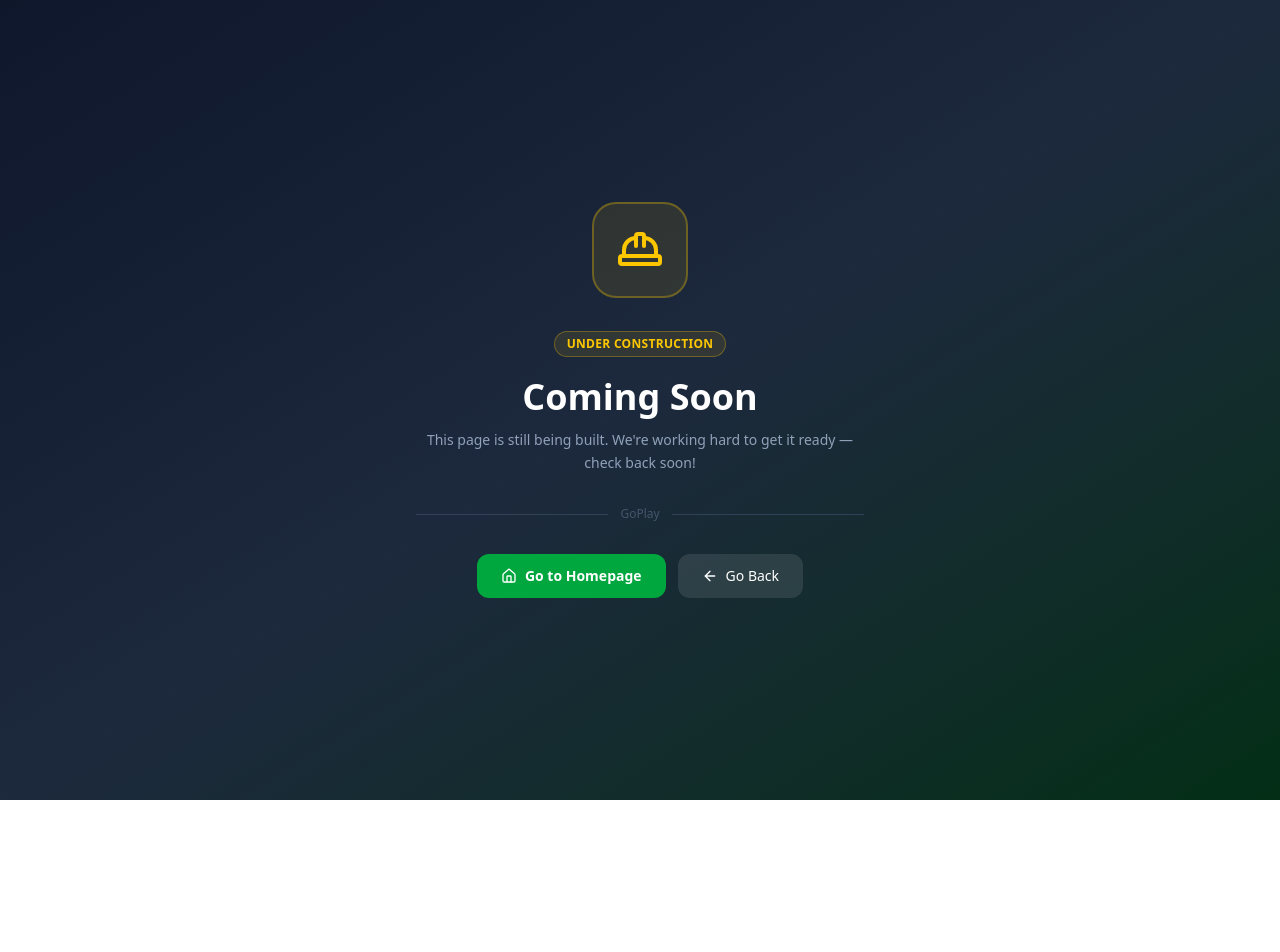
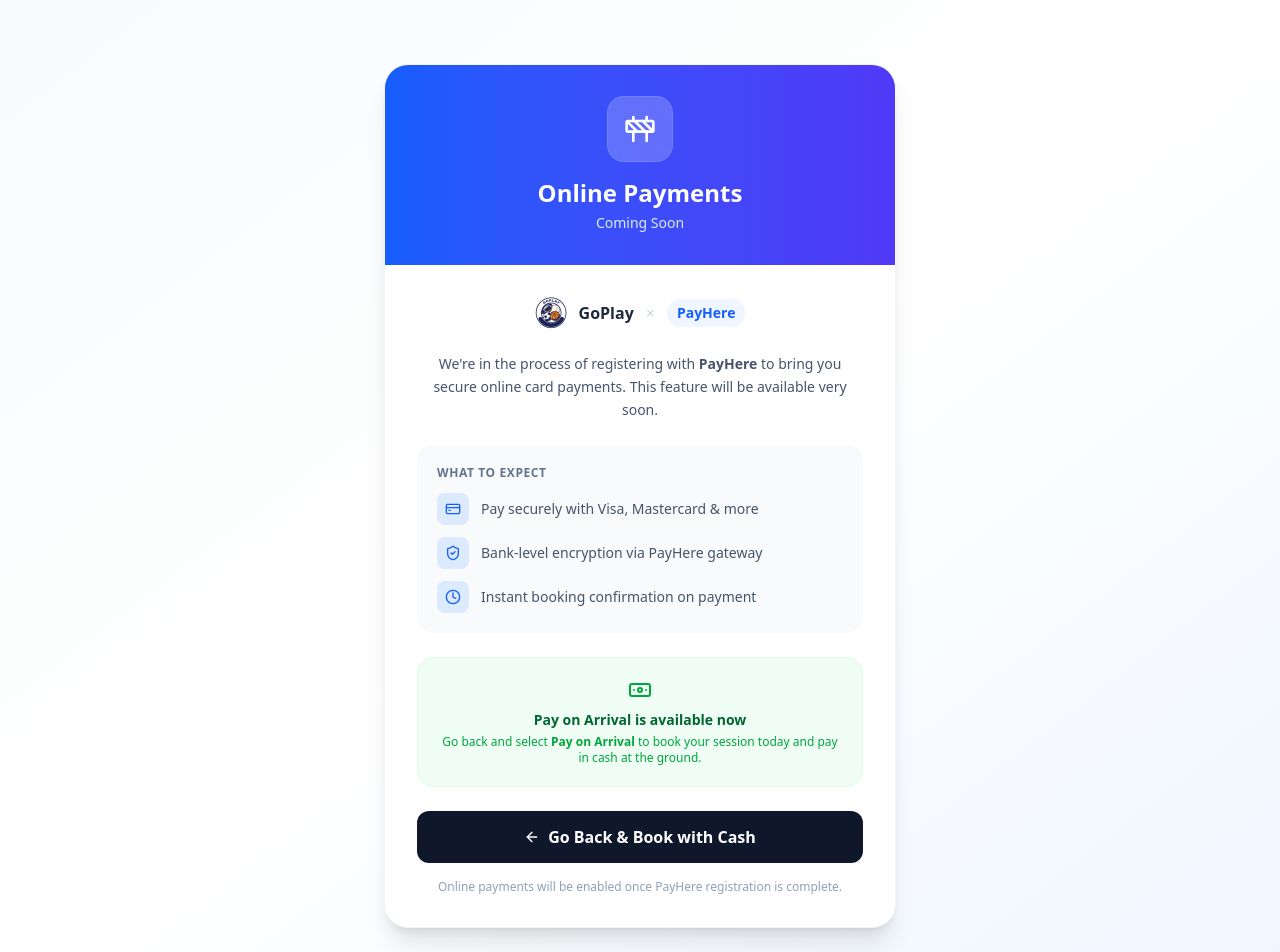
Before and after one commit to malika1234m/goplay-production, a Next.js app: page /payment/coming-soon in a window 1280 px wide. Before the commit this address had no page. Shown: the top 952 px of the page. Before the commit the page ends 800 px from the top, so only its background shows below. Built offline with nearby package versions, Linux system fonts and the light colour scheme.

Commit message:
Update notification system

```diff
--- a/src/app/(ground-owner)/ground-owner/bookings/page.tsx
+++ b/src/app/(ground-owner)/ground-owner/bookings/page.tsx
@@ -277,21 +277,25 @@
               : null;
           })()}
 
-          {b.contactNumber && (
+          {(() => {
+            const isWalkIn = b.specialRequests?.startsWith("[Walk-in]");
+            const phone = b.contactNumber ?? (!isWalkIn ? b.user.phone : null);
+            return phone ? (
               <div className="mt-2 flex items-center gap-2">
                 <span className="text-xs text-slate-500 flex items-center gap-1.5">
                   <PhoneCall className="w-3 h-3 text-slate-400" />
-                {b.contactNumber}
+                  {phone}
                 </span>
                 <a
-                href={`tel:${b.contactNumber}`}
+                  href={`tel:${phone}`}
                   className="inline-flex items-center gap-1 text-[11px] font-semibold text-white bg-green-500 hover:bg-green-600 px-2.5 py-1 rounded-lg transition-colors"
                 >
                   <PhoneCall className="w-3 h-3" />
                   Call
                 </a>
               </div>
-          )}
+            ) : null;
+          })()}
         </div>
 
         {/* Status + actions */}
--- a/src/app/(worker)/worker/bookings/page.tsx
+++ b/src/app/(worker)/worker/bookings/page.tsx
@@ -138,19 +138,23 @@
           </div>
 
           {/* Contact */}
-          {b.contactNumber && (
+          {(() => {
+            const isWalkIn = b.specialRequests?.startsWith("[Walk-in]");
+            const phone = b.contactNumber ?? (!isWalkIn ? b.playerPhone : null);
+            return phone ? (
               <div className="flex items-center gap-2 mt-1">
                 <span className="text-xs text-slate-400 flex items-center gap-1">
-                <Phone className="w-3 h-3" /> {b.contactNumber}
+                  <Phone className="w-3 h-3" /> {phone}
                 </span>
                 <a
-                href={`tel:${b.contactNumber}`}
+                  href={`tel:${phone}`}
                   className="inline-flex items-center gap-1 text-[11px] font-semibold text-white bg-blue-500 hover:bg-blue-600 px-2.5 py-1 rounded-lg transition-colors"
                 >
                   <Phone className="w-3 h-3" /> Call
                 </a>
               </div>
-          )}
+            ) : null;
+          })()}
         </div>
 
         {/* Actions */}
--- a/src/app/notifications/page.tsx
+++ b/src/app/notifications/page.tsx
@@ -3,10 +3,11 @@
 import { useState, useEffect, useCallback } from "react";
 import { useSession } from "next-auth/react";
 import { useRouter } from "next/navigation";
+import Link from "next/link";
 import {
   Bell, BellOff, CheckCircle, AlertTriangle, AlertCircle, Info,
   Trash2, CheckCheck, Loader2, ChevronLeft, ChevronRight,
-  Inbox, Sparkles,
+  Inbox, Sparkles, ArrowLeft,
 } from "lucide-react";
 
 type NotifType = "info" | "success" | "warning" | "error";
@@ -192,6 +193,15 @@
       {/* ── Hero header ─────────────────────────────────────── */}
       <div className="bg-gradient-to-br from-slate-900 via-slate-800 to-slate-900 border-b border-slate-700">
         <div className="max-w-4xl mx-auto px-4 sm:px-6 py-10">
+          {/* Back link */}
+          <Link
+            href="/"
+            className="inline-flex items-center gap-1.5 text-slate-400 hover:text-white text-sm font-medium mb-6 transition-colors group"
+          >
+            <ArrowLeft className="w-4 h-4 group-hover:-translate-x-0.5 transition-transform" />
+            Back to Home
+          </Link>
+
           <div className="flex flex-col sm:flex-row sm:items-end justify-between gap-6">
             <div className="flex items-center gap-4">
               <div className="w-14 h-14 bg-white/10 backdrop-blur rounded-2xl flex items-center justify-center ring-1 ring-white/20">
--- /dev/null
+++ b/src/app/payment/coming-soon/page.tsx
@@ -0,0 +1,88 @@
+import Link from "next/link";
+import Image from "next/image";
+import { Construction, CreditCard, ShieldCheck, Clock, ArrowLeft, Banknote } from "lucide-react";
+
+export default function PaymentComingSoonPage() {
+  return (
+    <div className="min-h-screen bg-gradient-to-br from-slate-50 via-white to-blue-50 flex items-center justify-center px-4 py-16">
+      <div className="w-full max-w-lg">
+
+        {/* Card */}
+        <div className="bg-white rounded-3xl shadow-xl border border-slate-100 overflow-hidden">
+
+          {/* Banner */}
+          <div className="bg-gradient-to-r from-blue-600 to-indigo-600 px-8 py-8 text-center">
+            <div className="flex justify-center mb-4">
+              <div className="w-16 h-16 bg-white/20 rounded-2xl flex items-center justify-center backdrop-blur ring-1 ring-white/30">
+                <Construction className="w-8 h-8 text-white" />
+              </div>
+            </div>
+            <h1 className="text-2xl font-bold text-white mb-1">Online Payments</h1>
+            <p className="text-blue-100 text-sm">Coming Soon</p>
+          </div>
+
+          {/* Body */}
+          <div className="px-8 py-8">
+            {/* Logo + brand */}
+            <div className="flex items-center justify-center gap-3 mb-6">
+              <Image
+                src="/logo.jpeg"
+                alt="GoPlay"
+                width={32}
+                height={32}
+                className="rounded-lg object-contain"
+              />
+              <span className="font-bold text-slate-800">GoPlay</span>
+              <span className="text-slate-300">×</span>
+              <span className="text-sm font-semibold text-blue-600 bg-blue-50 px-2.5 py-1 rounded-full">PayHere</span>
+            </div>
+
+            <p className="text-slate-600 text-sm text-center leading-relaxed mb-6">
+              We&apos;re in the process of registering with <strong>PayHere</strong> to bring you
+              secure online card payments. This feature will be available very soon.
+            </p>
+
+            {/* What's coming */}
+            <div className="bg-slate-50 rounded-2xl p-5 mb-6 space-y-3">
+              <p className="text-xs font-bold text-slate-500 uppercase tracking-wider mb-3">What to expect</p>
+              {[
+                { icon: CreditCard,   text: "Pay securely with Visa, Mastercard & more" },
+                { icon: ShieldCheck,  text: "Bank-level encryption via PayHere gateway"  },
+                { icon: Clock,        text: "Instant booking confirmation on payment"     },
+              ].map(({ icon: Icon, text }) => (
+                <div key={text} className="flex items-center gap-3">
+                  <div className="w-8 h-8 bg-blue-100 rounded-lg flex items-center justify-center shrink-0">
+                    <Icon className="w-4 h-4 text-blue-600" />
+                  </div>
+                  <p className="text-sm text-slate-600">{text}</p>
+                </div>
+              ))}
+            </div>
+
+            {/* CTA — go back and use cash */}
+            <div className="bg-green-50 border border-green-100 rounded-2xl p-5 mb-6 text-center">
+              <Banknote className="w-6 h-6 text-green-600 mx-auto mb-2" />
+              <p className="text-sm font-semibold text-green-800 mb-1">Pay on Arrival is available now</p>
+              <p className="text-xs text-green-600">
+                Go back and select <strong>Pay on Arrival</strong> to book your session today and pay in cash at the ground.
+              </p>
+            </div>
+
+            <Link
+              href="javascript:history.back()"
+              className="flex items-center justify-center gap-2 w-full bg-slate-900 hover:bg-slate-800 text-white font-semibold py-3.5 rounded-xl transition-colors"
+            >
+              <ArrowLeft className="w-4 h-4" />
+              Go Back & Book with Cash
+            </Link>
+
+            <p className="text-center text-xs text-slate-400 mt-4">
+              Online payments will be enabled once PayHere registration is complete.
+            </p>
+          </div>
+        </div>
+
+      </div>
+    </div>
+  );
+}
--- a/src/components/booking/BookingForm.tsx
+++ b/src/components/booking/BookingForm.tsx
@@ -100,6 +100,9 @@
     e.preventDefault();
     if (!session) { router.push("/login"); return; }
     if (!selectedSlot) { setError("Please select a time slot."); return; }
+
+    // REMOVE this line once PayHere registration is complete:
+    if ((paymentMethod as string) === "ONLINE") { router.push("/payment/coming-soon"); return; }
 
     const phoneErr = validatePhone(contactNumber);
     if (phoneErr) { setPhoneError(phoneErr); return; }
```
Lines whose indentation alone changed are shown as unchanged.
